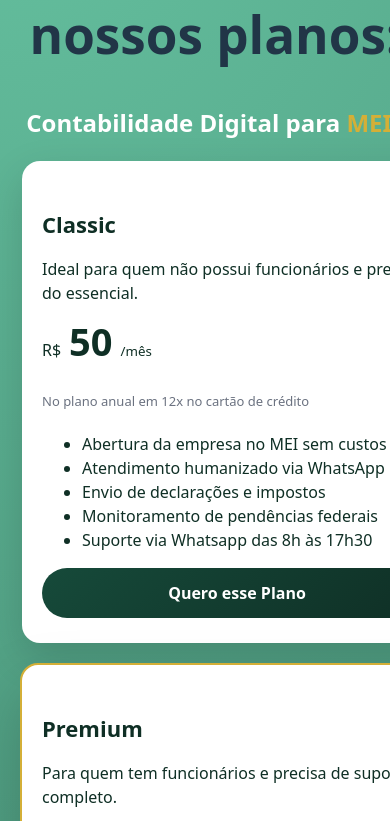
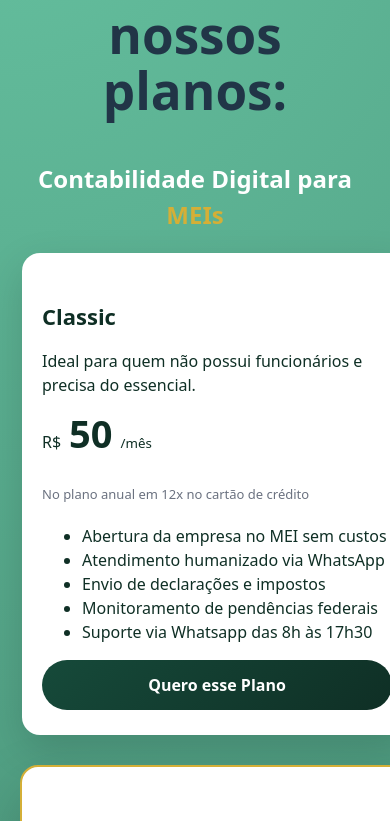
Before and after one commit to CeliaRaizer/Site_Contabilidade, a React (Vite) app: page / in a window 390 px wide. Shown: the part 1157-1978 px from the top of the page. Built offline with nearby package versions, Linux system fonts and the light colour scheme.

Commit message:
cor verde

```diff
--- a/src/App.css
+++ b/src/App.css
@@ -8,90 +8,3 @@ body {
   margin: 0;
   padding: 0;
 }
-
-
-/* ===== LOGO =====
-.logo {
-  height: 6em;
-  padding: 1.5em;
-  max-width: 100%;
-  height: auto;
-  will-change: filter;
-  transition: filter 300ms;
-}*/
-
-.logo:hover {
-  filter: drop-shadow(0 0 2em #646cffaa);
-}
-
-.logo.react:hover {
-  filter: drop-shadow(0 0 2em #61dafbaa);
-}
-
-/* ===== ANIMAÇÃO ===== */
-@keyframes logo-spin {
-  from { transform: rotate(0deg); }
-  to { transform: rotate(360deg); }
-}
-
-@media (prefers-reduced-motion: no-preference) {
-  a:nth-of-type(2) .logo {
-    animation: logo-spin infinite 20s linear;
-  }
-}
-
-/* ===== CARD =====
-.card {
-  padding: 2em;
-  max-width: 400px;
-  width: 100%;
-  margin: 1em auto;
-  box-sizing: border-box;
-} */
-
-/* ===== LINKS ===== */
-.read-the-docs {
-  color: #888;
-}
-
-/* ============================= */
-/* ===== RESPONSIVO TABLET ===== */
-/* ============================= */
-@media (max-width: 768px) {
-
-
-  .logo {
-    max-width: 150px;
-  }
-
-  .card {
-    max-width: 100%;
-    padding: 1.5em;
-  }
-
-  .read-the-docs {
-    font-size: 0.95rem;
-  }
-}
-
-/* ============================= */
-/* ===== RESPONSIVO CELULAR ===== */
-/* ============================= */
-@media (max-width: 480px) {
-
-
-
-  .logo {
-    max-width: 120px;
-  }
-
-  .card {
-    width: 100%;
-    padding: 1em;
-    margin: 0.8em 0;
-  }
-
-  .read-the-docs {
-    font-size: 0.85rem;
-  }
-}
--- a/src/components/Header.css
+++ b/src/components/Header.css
@@ -19,14 +19,12 @@
   align-items: center;
 }
 
-/* LOGO */
 .logo {
   font-size: 20px;
   font-weight: 700;
   color: #0a3d62;
 }
 
-/* MENU DESKTOP */
 .menu {
   display: flex;
   gap: 30px;
@@ -43,7 +41,6 @@
   color: #1e73e8;
 }
 
-/* CTA */
 .cta {
   padding: 10px 22px;
   border-radius: 30px;
@@ -71,7 +68,6 @@
   color: #0a3d62;
 }
 
-/* Overlay */
 .overlay {
   position: fixed;
   inset: 0;
@@ -87,7 +83,6 @@
   visibility: visible;
 }
 
-/* MENU MOBILE */
 .mobile-menu {
   position: fixed;
   top: 0;
@@ -121,12 +116,6 @@
   color: #1e73e8;
 }
 
-.mobile-cta {
-  margin-top: 30px;
-  text-align: center;
-}
-
-/* Botão fechar */
 .close {
   position: absolute;
   top: 25px;
@@ -138,9 +127,7 @@
   color: #0a3d62;
 }
 
-/* RESPONSIVO */
 @media (max-width: 900px) {
-
   .menu {
     display: none;
   }
@@ -152,5 +139,4 @@
   .menu-toggle {
     display: block;
   }
-
 }
--- a/src/components/Plans.css
+++ b/src/components/Plans.css
@@ -1,24 +1,9 @@
-/* ========================= */
-/* SECTION PLANOS */
-/* ========================= */
+/* ================= SECTION PLANOS ================= */
 
 .plans {
   padding: 100px 5%;
   background: radial-gradient(circle at top left, #65c09f, #0B2F23);
   text-align: center;
-}
-
-.price h1 {
-  font-size: 48px;
-  margin: 0;
-  color: #0f2f25; /* força cor sólida */
-  opacity: 1;
-}
-
-.price span {
-  font-size: 16px;
-  color: #0f2f25;
-  opacity: 1;
 }
 
 .plans h2 {
@@ -29,9 +14,7 @@
   color: #d4af37;
 }
 
-/* ========================= */
-/* CONTAINER */
-/* ========================= */
+/* ================= CONTAINER ================= */
 
 .plans-container {
   display: flex;
@@ -42,9 +25,7 @@
   margin: 0 auto;
 }
 
-/* ========================= */
-/* CARD BASE */
-/* ========================= */
+/* ================= CARD BASE ================= */
 
 .card {
   background: #ffffff;
@@ -57,7 +38,6 @@
   transition: 0.3s ease;
   position: relative;
   color: #0f2f25;
-  opacity: 1;
 }
 
 .card:hover {
@@ -81,15 +61,14 @@
   margin-bottom: 30px;
 }
 
-/* ========================= */
-/* PREÇO */
-/* ========================= */
+/* ================= PREÇO ================= */
 
 .price {
   display: flex;
   align-items: baseline;
   gap: 8px;
   margin-bottom: 30px;
+  color: #0f2f25;
 }
 
 .price span {
@@ -106,9 +85,7 @@
   color: #555;
 }
 
-/* ========================= */
-/* BOTÃO PADRÃO */
-/* ========================= */
+/* ================= BOTÃO ================= */
 
 .card button {
   width: 100%;
@@ -126,9 +103,7 @@
   opacity: 0.9;
 }
 
-/* ========================= */
-/* CARD DESTAQUE PREMIUM */
-/* ========================= */
+/* ================= CARD PREMIUM ================= */
 
 .featured {
   border: 2px solid #d4af37;
@@ -143,9 +118,7 @@
   font-weight: 700;
 }
 
-/* ========================= */
-/* BADGE PREMIUM */
-/* ========================= */
+/* ================= BADGE ================= */
 
 .badge {
   position: absolute;
@@ -161,9 +134,7 @@
   letter-spacing: 0.5px;
 }
 
-/* ========================= */
-/* RESPONSIVO */
-/* ========================= */
+/* ================= RESPONSIVO ================= */
 
 @media (max-width: 900px) {
   .plans-container {
@@ -177,20 +148,11 @@
 }
 
 @media (max-width: 768px) {
-
-   .plans {
+  .plans {
     padding: 60px 20px;
-    width: 100%;
-    overflow-x: hidden;
-  }
-
-  .plans-container {
-    flex-direction: column;
-    gap: 20px;
   }
 
   .card {
-    width: 100%;
     max-width: 100%;
     padding: 25px 20px;
   }
```
